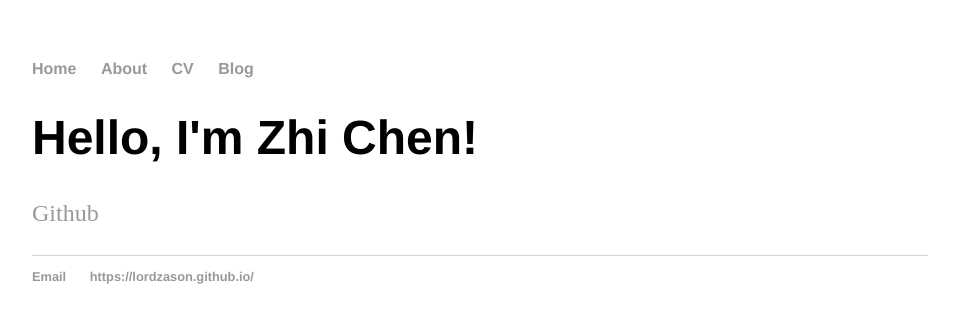
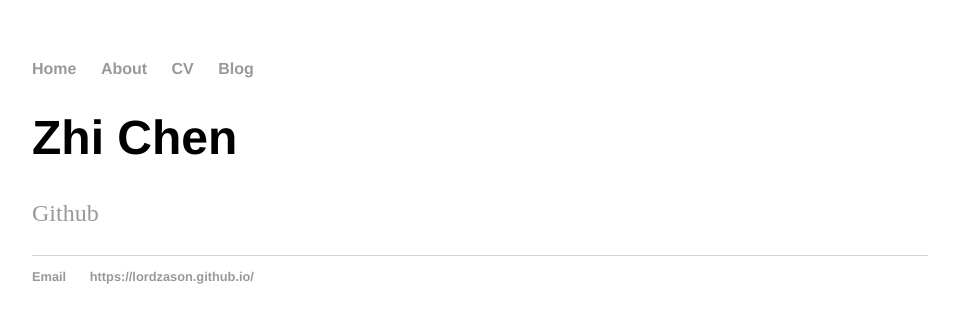
Before and after one commit to lordzason/lordzason.github.io, a Jekyll site: the page built from index.html, in a window 1280 px wide. Shown: the top 323 px of the page, without its empty margins (160-1119 px from the left). Built offline with Jekyll 4.4.1, drawn with Linux system fonts in a browser that asks for light colours.

Commit message:
Update index.html

```diff
--- a/index.html
+++ b/index.html
@@ -4,6 +4,6 @@ title: Zhi Chen
 ---
 <!-- Referenced from http://jmcglone.com/guides/github-pages/ -->
 <div class="blurb">
-	<h1>Hello, I'm Zhi Chen!</h1>
+	<h1>Zhi Chen</h1>
 	<p><a href="https://lordzason.github.io/">Github</a></p>
 </div><!-- /.blurb -->
```
